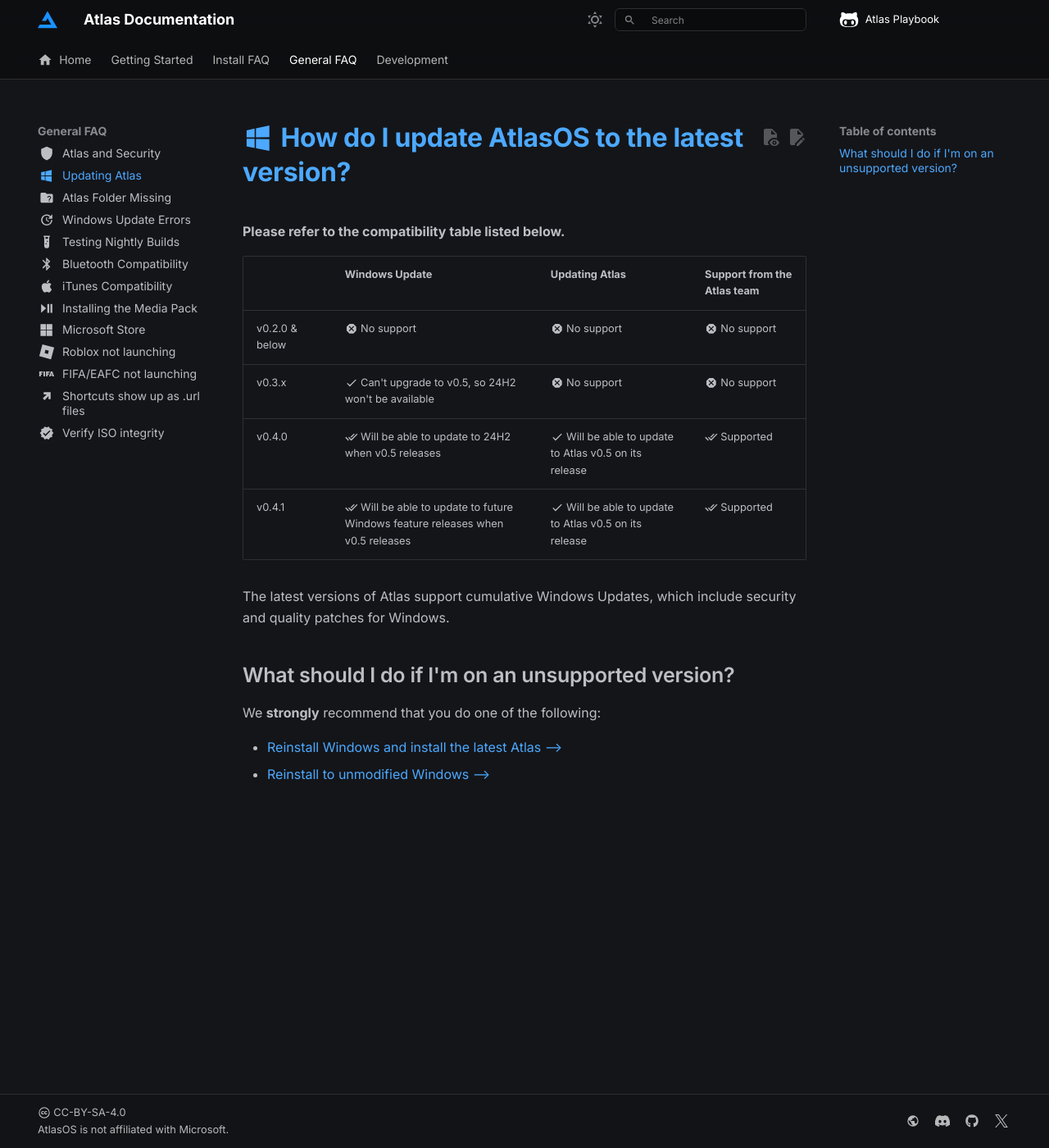
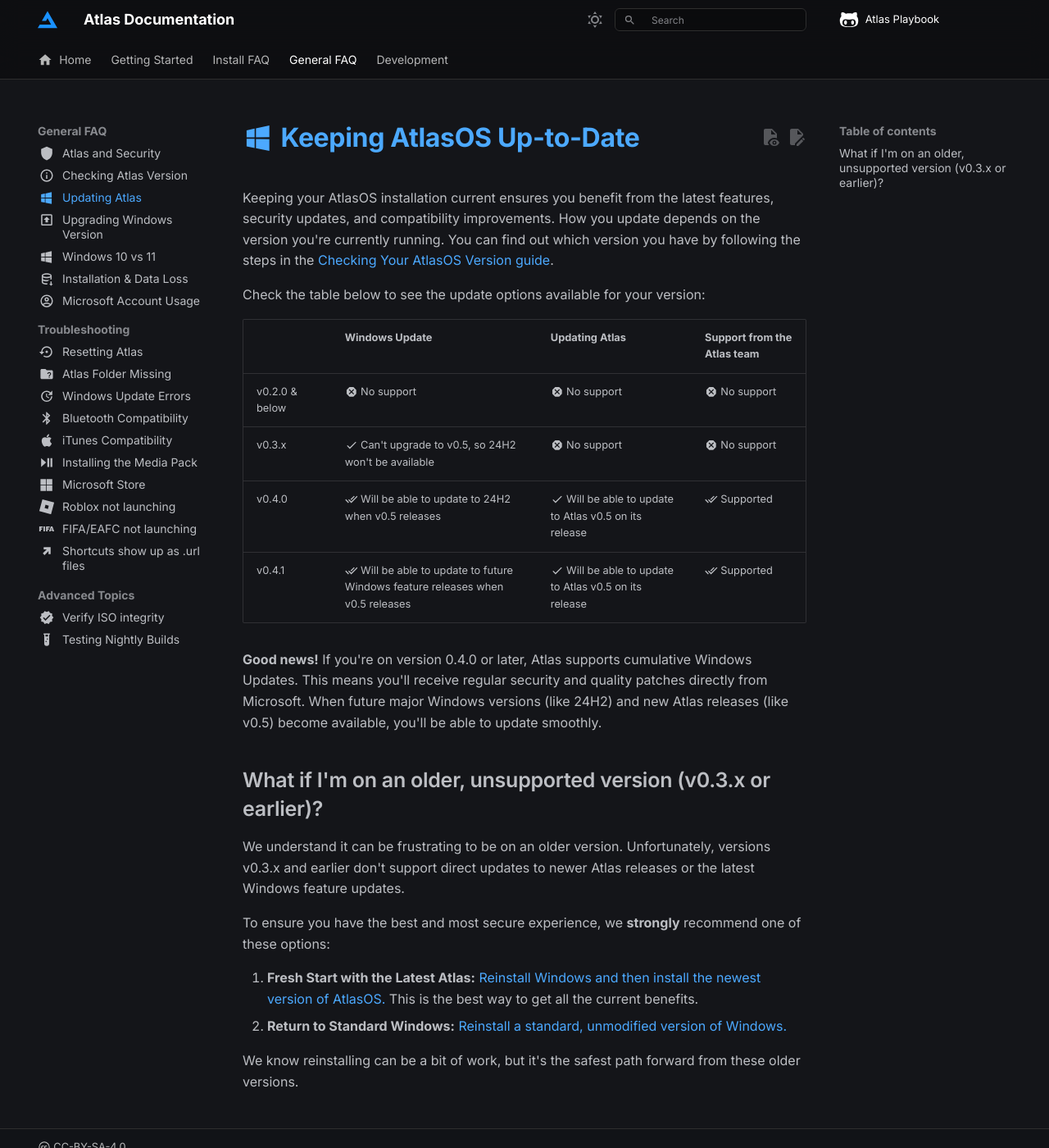
Before and after one commit to Atlas-OS/docs, an MkDocs documentation site: the page built from docs/general-faq/updating-atlas.md, in a window 1280 px wide and 1400 px high. Shown: the whole window at 82% size. Built offline with MkDocs 1.6.1 and Material for MkDocs 9.7.7, drawn with Linux system fonts in a browser that asks for light colours; some web fonts are replaced; comment, search, counter and statistics services are not loaded.

Commit message:
Update/Add Documentation Based on Common User Questions (#261)
* feat: add Windows 10 vs 11 guidance for AtlasOS users

* fix: update title for AtlasOS security documentation

* feat: add guide for enabling TPM 2.0 for Windows 11 installation

* feat: add documentation for checking AtlasOS version with new images

* feat: add installation data loss FAQ for AtlasOS users

* feat: add FAQ on resetting AtlasOS and correct procedures

* feat: add FAQ on using Microsoft accounts with AtlasOS

* feat: add FAQ on upgrading Windows version with AtlasOS installed

* feat: add note to link to newly created page

* feat: update AtlasOS update guide with new information and clarity on version compatibility

* feat: add new entries and organise layout

* Update docs/getting-started/installation.md

Co-authored-by: Copilot <175728472+Copilot@users.noreply.github.com>

---------

Co-authored-by: Copilot <175728472+Copilot@users.noreply.github.com>

```diff
--- a/docs/general-faq/updating-atlas.md
+++ b/docs/general-faq/updating-atlas.md
@@ -3,9 +3,11 @@ description: How do I update AtlasOS to the latest version?
 icon: material/microsoft-windows
 ---
 
-# :material-microsoft-windows: How do I update AtlasOS to the latest version?
+# :material-microsoft-windows: Keeping AtlasOS Up-to-Date
 
-**Please refer to the compatibility table listed below.**
+Keeping your AtlasOS installation current ensures you benefit from the latest features, security updates, and compatibility improvements. How you update depends on the version you're currently running. You can find out which version you have by following the steps in the [Checking Your AtlasOS Version guide](./checking-atlas-version.md).
+
+Check the table below to see the update options available for your version:
 
 |                | Windows Update                                                                                    | Updating Atlas                                                       | Support from the Atlas team         |
 | -------------- | ------------------------------------------------------------------------------------------------- | -------------------------------------------------------------------- | ----------------------------------- |
@@ -14,11 +16,15 @@ icon: material/microsoft-windows
 | v0.4.0         | :material-check-all: Will be able to update to 24H2 when v0.5 releases                            | :material-check: Will be able to update to Atlas v0.5 on its release | :material-check-all: Supported      |
 | v0.4.1         | :material-check-all: Will be able to update to future Windows feature releases when v0.5 releases | :material-check: Will be able to update to Atlas v0.5 on its release | :material-check-all: Supported      |
 
-The latest versions of Atlas support cumulative Windows Updates, which include security and quality patches for Windows.
+**Good news!** If you're on version 0.4.0 or later, Atlas supports cumulative Windows Updates. This means you'll receive regular security and quality patches directly from Microsoft. When future major Windows versions (like 24H2) and new Atlas releases (like v0.5) become available, you'll be able to update smoothly.
 
-## What should I do if I'm on an unsupported version?
+## What if I'm on an older, unsupported version (v0.3.x or earlier)?
 
-We **strongly** recommend that you do one of the following:
+We understand it can be frustrating to be on an older version. Unfortunately, versions v0.3.x and earlier don't support direct updates to newer Atlas releases or the latest Windows feature updates.
 
-- [Reinstall Windows and install the latest Atlas -->](../getting-started/installation.md)
-- [Reinstall to unmodified Windows -->](../getting-started/reverting-atlas.md)
+To ensure you have the best and most secure experience, we **strongly** recommend one of these options:
+
+1.  **Fresh Start with the Latest Atlas:** [Reinstall Windows and then install the newest version of AtlasOS.](../getting-started/installation.md) This is the best way to get all the current benefits.
+2.  **Return to Standard Windows:** [Reinstall a standard, unmodified version of Windows.](../getting-started/reverting-atlas.md)
+
+We know reinstalling can be a bit of work, but it's the safest path forward from these older versions.
--- a/mkdocs.yml
+++ b/mkdocs.yml
@@ -66,6 +66,7 @@ nav:
     - Windows Home Support: install-faq/windows-home.md
     - Atlas ISO files: install-faq/atlas-iso-files.md
     - Decrypting using BitLocker: install-faq/decrypting-using-bitlocker.md
+    - Enabling TPM 2.0: general-faq/enabling-tpm.md
     - Reverting Atlas: getting-started/reverting-atlas.md
       # discord_friendly_name: ['revert', 'uninstall-atlas']
     - AME Wizard Errors:
@@ -75,19 +76,29 @@ nav:
       - Can't Disable Defender: install-faq/ame-wizard-errors/cant-disable-defender.md
 
   - General FAQ:
+    # Top-level common FAQs
     - Atlas and Security: general-faq/atlas-and-security.md
+    - Checking Atlas Version: general-faq/checking-atlas-version.md
     - Updating Atlas: general-faq/updating-atlas.md
-    - Atlas Folder Missing: general-faq/atlas-folder-missing.md
-    - Windows Update Errors: general-faq/windows-update-errors.md
-    - Testing Nightly Builds: general-faq/testing-nightly-builds.md
-    - Bluetooth Compatibility: general-faq/bluetooth-compatibility.md
-    - iTunes Compatibility: general-faq/itunes-compatibility.md
-    - Installing the Media Pack: general-faq/media-pack-not-found.md
-    - Microsoft Store: general-faq/microsoft-store.md
-    - Roblox not launching: general-faq/roblox-not-launching.md
-    - FIFA/EAFC not launching: general-faq/fifa-and-eafc-not-launching.md
-    - Shortcuts show up as .url files: general-faq/game-url-files.md
-    - Verify ISO integrity: general-faq/verify-iso-integrity.md
+    - Upgrading Windows Version: general-faq/upgrading-windows-version.md
+    - Windows 10 vs 11: general-faq/windows-10-vs-11.md
+    - Installation & Data Loss: general-faq/installation-data-loss.md
+    - Microsoft Account Usage: general-faq/microsoft-account-usage.md
+    # Sub-sections for other FAQs
+    - Troubleshooting:
+      - Resetting Atlas: general-faq/resetting-atlas.md
+      - Atlas Folder Missing: general-faq/atlas-folder-missing.md
+      - Windows Update Errors: general-faq/windows-update-errors.md
+      - Bluetooth Compatibility: general-faq/bluetooth-compatibility.md
+      - iTunes Compatibility: general-faq/itunes-compatibility.md
+      - Installing the Media Pack: general-faq/media-pack-not-found.md
+      - Microsoft Store: general-faq/microsoft-store.md
+      - Roblox not launching: general-faq/roblox-not-launching.md
+      - FIFA/EAFC not launching: general-faq/fifa-and-eafc-not-launching.md
+      - Shortcuts show up as .url files: general-faq/game-url-files.md
+    - Advanced Topics:
+      - Verify ISO integrity: general-faq/verify-iso-integrity.md
+      - Testing Nightly Builds: general-faq/testing-nightly-builds.md
 
   - Development:
     - Contribution Guidelines: contributing/contribution-guidelines.md
```
Also changed, not shown: docs/general-faq/atlas-and-security.md (+1 -1 lines), docs/general-faq/checking-atlas-version.md (added, +40 -0 lines), docs/general-faq/enabling-tpm.md (added, +67 -0 lines), docs/general-faq/installation-data-loss.md (added, +36 -0 lines), docs/general-faq/microsoft-account-usage.md (added, +29 -0 lines), docs/general-faq/resetting-atlas.md (added, +32 -0 lines), docs/general-faq/upgrading-windows-version.md (added, +31 -0 lines), docs/general-faq/windows-10-vs-11.md (added, +35 -0 lines), docs/getting-started/installation.md (+10 -3 lines), docs/assets/images/windows-settings-atlas-version.png (added), docs/assets/images/winver-atlas-version.png (added).
